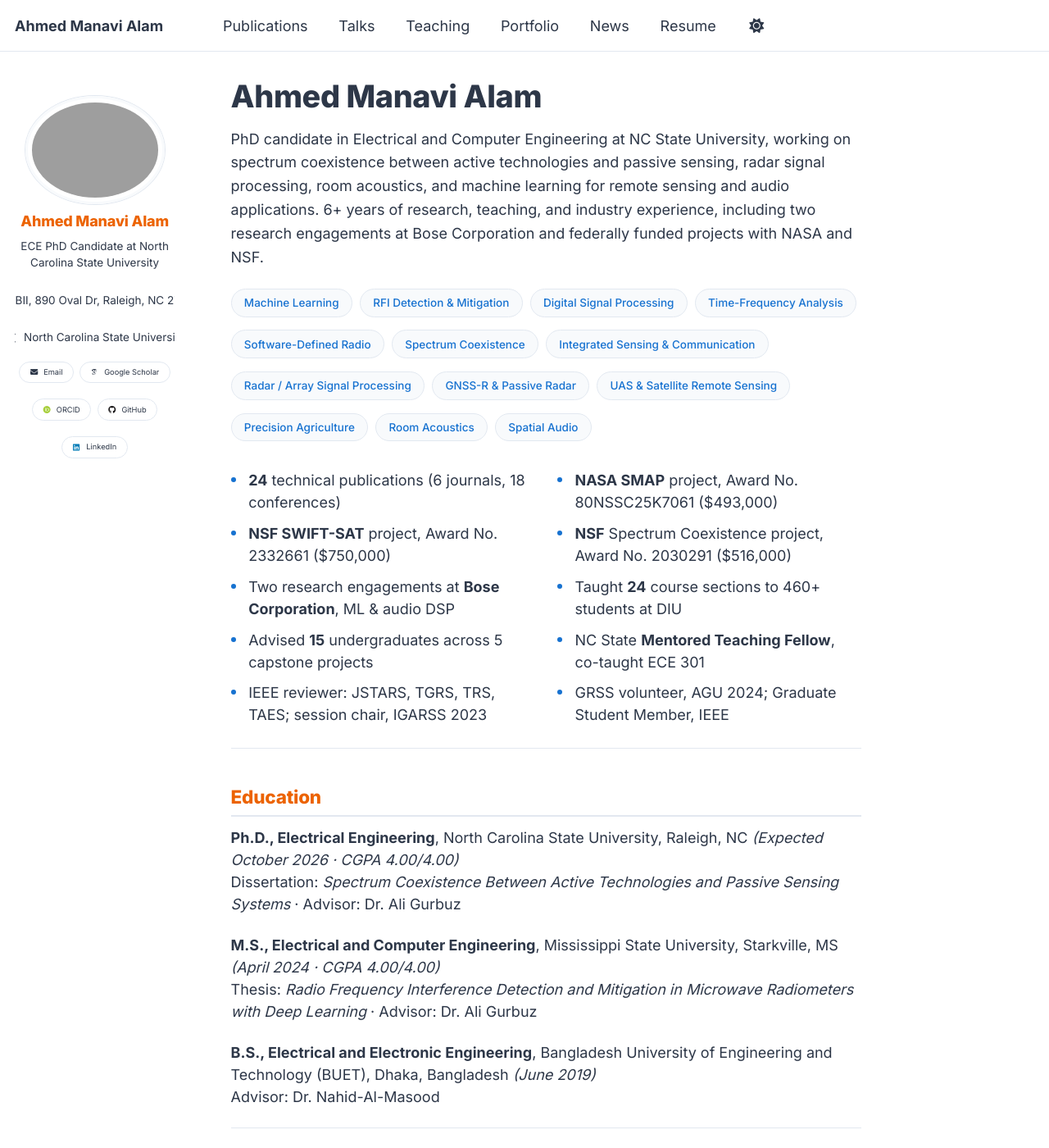
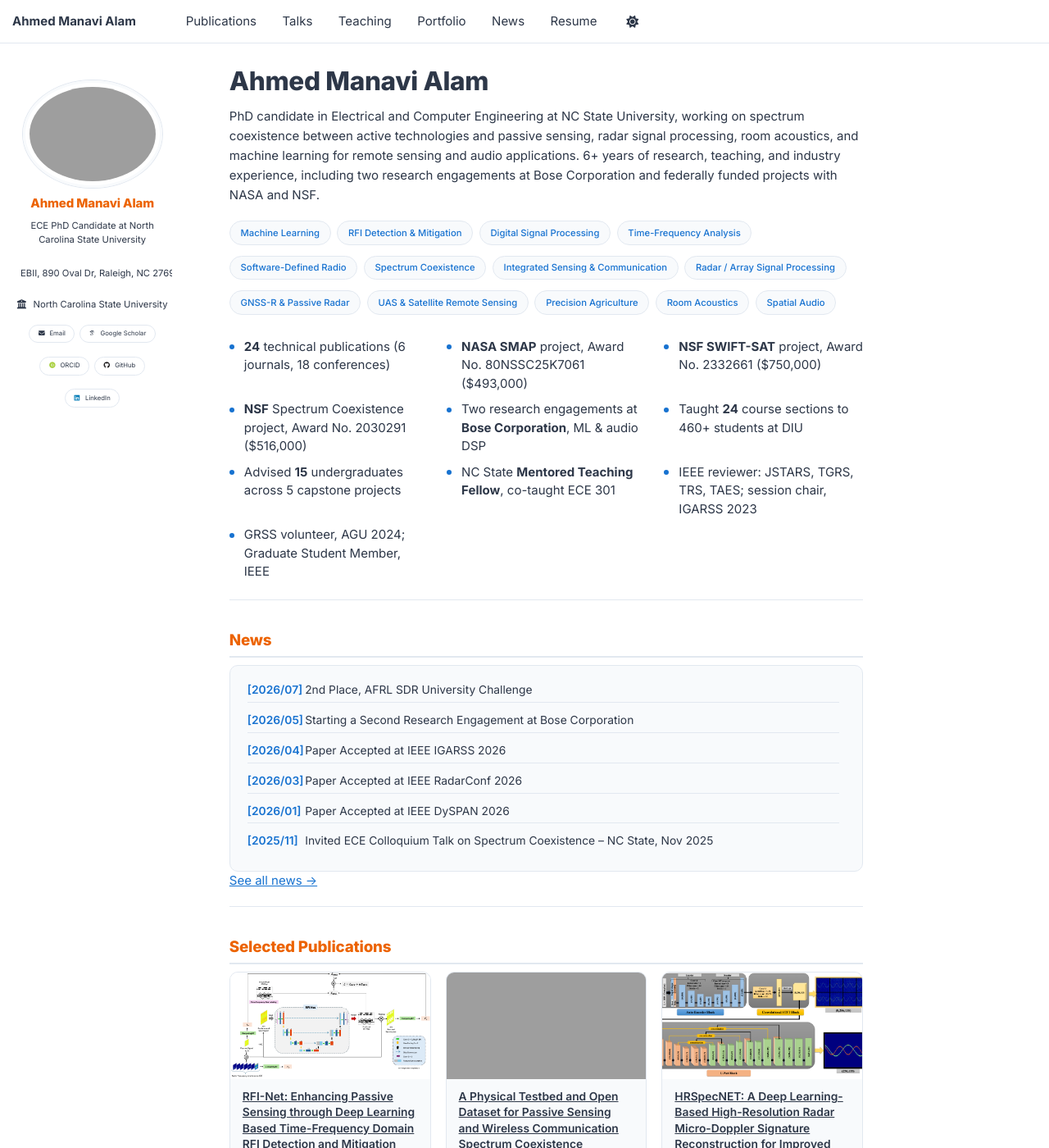
Before and after one commit to ahmed-manavi/ahmed-manavi.github.io, a Jekyll site: the page built from _pages/about.md, in a window 1280 px wide and 1400 px high. Shown: the whole window at 82% size. Built offline with Jekyll 4.4.1, drawn with Linux system fonts in a browser that asks for light colours; some web fonts are replaced; some of the changed text lies outside the part shown; grey boxes are pictures that could not be loaded.

Commit message:
Add News and Selected Publications previews to landing page
Landing page now surfaces a compact "News" list (latest 6 posts,
auto-pulled from site.posts) and a hand-picked "Selected
Publications" preview (3 papers with thumbnails), each linking out
to the full News/Publications pages. Matches the style of the
reference academic homepage the user shared. Layout, sidebar, and
color palette are unchanged, per request.

Also reduces the global base font size (~15px vs 16px) for a
slightly denser type scale, per request.

Co-Authored-By: Claude Sonnet 5 <noreply@anthropic.com>

```diff
--- a/_pages/about.md
+++ b/_pages/about.md
@@ -42,6 +42,49 @@ PhD candidate in Electrical and Computer Engineering at NC State University, wor
 
 ---
 
+## News
+
+<div class="news-card">
+<ul class="news-list">
+{% assign recent_posts = site.posts | sort: "date" | reverse %}
+{% for post in recent_posts limit:6 %}
+<li><span class="news-date">[{{ post.date | date: "%Y/%m" }}]</span><span><a href="{{ base_path }}{{ post.url }}">{{ post.title }}</a></span></li>
+{% endfor %}
+</ul>
+</div>
+<p class="section-more"><a href="{{ base_path }}/year-archive/">See all news &rarr;</a></p>
+
+---
+
+## Selected Publications
+
+<div class="pub-preview-grid">
+  <div class="pub-preview-item">
+    <a href="{{ base_path }}/publication/2025-rfinet"><img src="{{ base_path }}/images/over_rfi_net_final.png" alt="RFI-Net"></a>
+    <div>
+      <a class="pub-preview-title" href="{{ base_path }}/publication/2025-rfinet">RFI-Net: Enhancing Passive Sensing through Deep Learning Based Time-Frequency Domain RFI Detection and Mitigation</a>
+      <p class="pub-preview-venue">IEEE Transactions on Geoscience and Remote Sensing, 2026</p>
+    </div>
+  </div>
+  <div class="pub-preview-item">
+    <a href="{{ base_path }}/publication/2024-access-spectrum-coexistence"><img src="{{ base_path }}/images/5G_radiometer_overall.jpg" alt="Spectrum coexistence testbed"></a>
+    <div>
+      <a class="pub-preview-title" href="{{ base_path }}/publication/2024-access-spectrum-coexistence">A Physical Testbed and Open Dataset for Passive Sensing and Wireless Communication Spectrum Coexistence</a>
+      <p class="pub-preview-venue">IEEE Access, 2024</p>
+    </div>
+  </div>
+  <div class="pub-preview-item">
+    <a href="{{ base_path }}/publication/2024-hrspecnet"><img src="{{ base_path }}/images/Auto-UNET.png" alt="HRSpecNet"></a>
+    <div>
+      <a class="pub-preview-title" href="{{ base_path }}/publication/2024-hrspecnet">HRSpecNET: A Deep Learning-Based High-Resolution Radar Micro-Doppler Signature Reconstruction for Improved HAR Classification</a>
+      <p class="pub-preview-venue">IEEE Transactions on Radar Systems, 2024</p>
+    </div>
+  </div>
+</div>
+<p class="section-more"><a href="{{ base_path }}/publications/">See all publications &rarr;</a></p>
+
+---
+
 ## Education
 
 **Ph.D., Electrical Engineering**, North Carolina State University, Raleigh, NC *(Expected October 2026 · CGPA 4.00/4.00)*
--- a/_sass/layout/_custom-theme.scss
+++ b/_sass/layout/_custom-theme.scss
@@ -2,6 +2,14 @@
    CUSTOM THEME — academic-minimal restyle
    (top-nav pills, profile card, publication/portfolio cards, accent headings)
    ========================================================================== */
+
+/*
+   Global type scale — slightly smaller overall
+   ========================================================================== */
+
+html {
+  font-size: 93.75%; // ~15px base instead of 16px
+}
 
 /*
    Masthead navigation — pill-style hover states
@@ -201,6 +209,117 @@ h1, h2, h3, h4, h5, h6 {
 }
 
 /*
+   News preview (landing page)
+   ========================================================================== */
+
+.news-card {
+  background: var(--global-card-bg-color);
+  border: 1px solid var(--global-border-color);
+  border-radius: $border-radius;
+  padding: 1em 1.4em;
+}
+
+.news-list {
+  margin: 0;
+  padding: 0 0.5em 0 0;
+  list-style: none;
+  max-height: 240px;
+  overflow-y: auto;
+}
+
+.news-list li {
+  display: flex;
+  gap: 0.6em;
+  padding: 0.3em 0;
+  font-size: 0.92em;
+
+  &:not(:last-child) {
+    border-bottom: 1px solid var(--global-border-color);
+  }
+}
+
+.news-date {
+  flex-shrink: 0;
+  width: 4.5em;
+  font-weight: 600;
+  color: var(--global-accent-color);
+}
+
+.news-list a {
+  color: var(--global-text-color);
+  text-decoration: none;
+
+  &:hover {
+    color: var(--global-accent-color);
+    text-decoration: underline;
+  }
+}
+
+.section-more {
+  margin: 0.6em 0 0;
+  font-size: 0.92em;
+
+  a {
+    color: var(--global-accent-color);
+  }
+}
+
+/*
+   Selected publications preview (landing page)
+   ========================================================================== */
+
+.pub-preview-grid {
+  display: grid;
+  grid-template-columns: repeat(auto-fit, minmax(220px, 1fr));
+  gap: 1.2em;
+}
+
+.pub-preview-item {
+  border: 1px solid var(--global-border-color);
+  border-radius: $border-radius;
+  overflow: hidden;
+  background: var(--global-card-bg-color);
+  transition: $global-transition;
+
+  &:hover {
+    border-color: var(--global-accent-color);
+    box-shadow: $box-shadow;
+  }
+
+  img {
+    display: block;
+    width: 100%;
+    height: 130px;
+    object-fit: cover;
+  }
+
+  > div {
+    padding: 0.8em 1em;
+  }
+}
+
+.pub-preview-title {
+  display: block;
+  font-size: 0.92em;
+  font-weight: 600;
+  line-height: 1.4;
+  color: var(--global-text-color);
+  text-decoration: none;
+
+  &:hover {
+    color: var(--global-accent-color);
+    text-decoration: underline;
+  }
+}
+
+.pub-preview-venue {
+  margin: 0.3em 0 0;
+  font-size: 0.85em;
+  font-style: italic;
+  color: var(--global-text-color-light);
+}
+
+/*
    Portfolio grid
    ========================================================================== */
 
```
